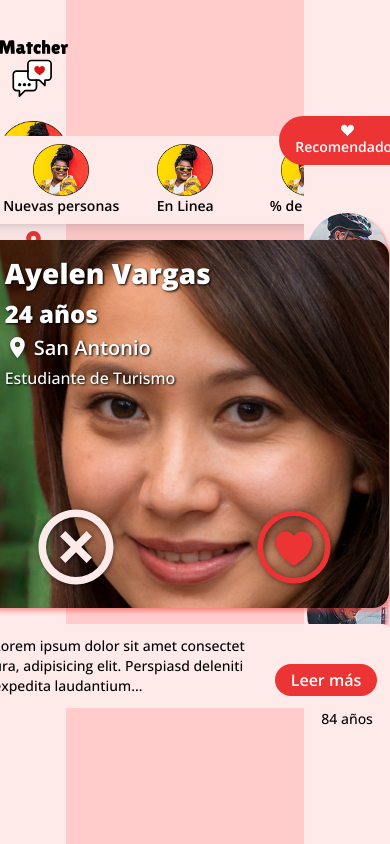
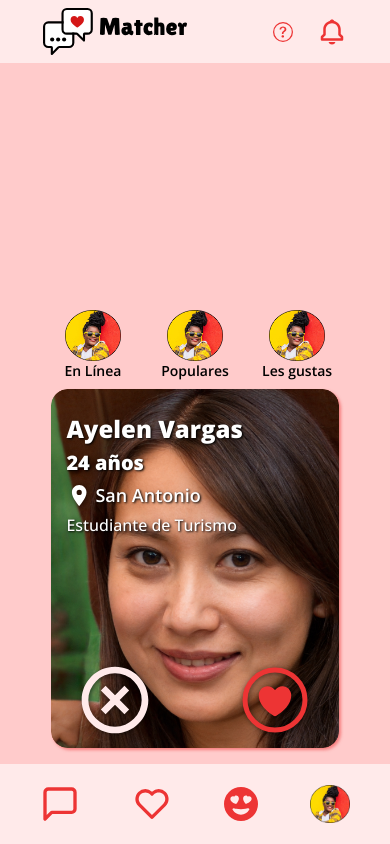
Before and after one commit to No-Country/C8-G49, a React (Create React App) app in the folder frontend/: page /feed in a window 390 px wide. Built offline with nearby package versions, Linux system fonts and the light colour scheme.

Commit message:
mockup full responsive

```diff
--- a/frontend/src/App.css
+++ b/frontend/src/App.css
@@ -46,11 +46,11 @@ body {
 
 	.recommendedContainer {
 		width: 20%;
-		gap: 0.75rem;
 	}
 
 	.recommendedImgContainer {
 		gap: 0.5rem;
+		margin-top: 1.1rem;
 	}
 
 	/*** component clases ***/
@@ -66,7 +66,7 @@ body {
 	/*** utility clases ***/
 
 	.cardShadow {
-		filter: drop-shadow(0.2rem 0.2rem 0.15rem rgb(237, 52, 52, 0.5));
+		filter: drop-shadow(0.15rem 0.15rem 0.1rem rgb(237, 52, 52, 0.5));
 	}
 
 	.textShadow {
@@ -78,7 +78,7 @@ body {
 	}
 
 	.imgShadow {
-		filter: drop-shadow(0.15rem 0.15rem 0.1rem rgb(237, 52, 52, 0.5));
+		filter: drop-shadow(0.12rem 0.12rem 0.12rem rgb(237, 52, 52, 0.5));
 	}
 
 	.textShadowRed {
@@ -99,11 +99,11 @@ body {
 
 		.recommendedContainer {
             width: 22%;
-			gap: 3rem;
         }
 
 		.recommendedImgContainer {
 			gap: 1.5rem;
+			margin-top: 2rem;
 		}
 
 		.sideBarImg {
@@ -115,18 +115,10 @@ body {
 		}
     }
 
-/* 	@media only screen and (max-width: 750px) {
-
-		.sideBarContainer {
-            width: 20%;
-        }
+	@media only screen and (max-width: 767px) {
 
 		.swiperContainer {
-            width: 55%;
+            width: 100%;
         }
-
-		.recommendedContainer {
-            width: 25%;
-        }
-    } */
+    }
 }
--- a/frontend/src/components/Recommended.tsx
+++ b/frontend/src/components/Recommended.tsx
@@ -3,7 +3,7 @@ import { BsFillSuitHeartFill } from 'react-icons/bs';
 
 function Recommended() {
     return (
-        <div className='recommendedContainer bg-[#FFEAEA] flex flex-col items-center justify-center'>
+        <div className='flex flex-col items-center justify-center h-full'>
             <div className="flex flex-col justify-center items-center px-4 py-2 rounded-full bg-[#ed3434]">
                 <BsFillSuitHeartFill color="#fff" size={13} />
                 <h2 className='text-white font-semibold text-sm'>Recomendados</h2>
--- a/frontend/src/components/SideBar.tsx
+++ b/frontend/src/components/SideBar.tsx
@@ -8,7 +8,7 @@ import { Link } from 'react-router-dom';
 
 function SideBar() {
     return (
-        <div className='sideBarContainer flex flex-col items-center py-10 bg-[#FFEAEA]'>
+        <div className='flex flex-col items-center py-10 bg-[#FFEAEA] h-full'>
             <div className="flex flex-col gap-4 items-center">
             <Link to="/">
                 <img src={logo} alt="Matcher logo" className='w-20 block' loading='lazy' />
@@ -33,7 +33,9 @@ function SideBar() {
                     <FiMessageSquare size={40} color="#ed3434" className="cursor-pointer" />
                 </Link>
             </div>
-            <BsQuestionCircle size={30} color="#ed3434" className="mt-10 cursor-pointer" />
+            <Link to="/">
+                <BsQuestionCircle size={30} color="#ed3434" className="mt-10 cursor-pointer" />
+            </Link>
         </div>
     )
 
--- a/frontend/src/components/index.ts
+++ b/frontend/src/components/index.ts
@@ -3,3 +3,5 @@ export { default as SideBar } from './SideBar';
 export { default as Recommended } from './Recommended';
 export { default as SwiperCard } from './swiperComponents/SwiperCard';
 export { default as SwiperFilters } from './swiperComponents/SwiperFilters';
+export { default as MobileNav } from './mobileComponents/mobileNav/MobileNav';
+export { default as MobileFooter } from './mobileComponents/mobileFooter/MobileFooter';
--- /dev/null
+++ b/frontend/src/components/mobileComponents/mobileFooter/MobileFooter.tsx
@@ -0,0 +1,24 @@
+import profile from '../../../assets/sidebar-profile.png';
+import { BiHeart } from 'react-icons/bi';
+import { FiMessageSquare } from 'react-icons/fi';
+import { BsFillEmojiHeartEyesFill } from 'react-icons/bs';
+import { Link } from 'react-router-dom';
+
+const MobileFooter = () => {
+    return (
+        <div className='w-full flex items-center justify-between bg-[#FFEAEA] px-10 py-5 sm:px-44 mt-4'>
+            <Link to="/">
+                <FiMessageSquare size={40} color="#ed3434" className="cursor-pointer" />
+            </Link>
+            <Link to="/">
+                <BiHeart size={40} color="#ed3434" className="cursor-pointer" />
+            </Link>
+            <Link to="/">
+                <BsFillEmojiHeartEyesFill size={34} color="#ed3434" className="cursor-pointer" />
+            </Link>
+            <img src={profile} alt="foto de perfil" className="w-10" />
+        </div>
+    )
+}
+
+export default MobileFooter;
--- /dev/null
+++ b/frontend/src/components/mobileComponents/mobileNav/MobileNav.tsx
@@ -0,0 +1,22 @@
+import logo from '../../../assets/logoRegister.svg';
+import { BiBell } from 'react-icons/bi';
+import { BsQuestionCircle } from 'react-icons/bs';
+import { Link } from 'react-router-dom';
+
+const MobileNav = () => {
+    return (
+        <div className='w-full flex items-center justify-around sm:justify-between sm:px-44 bg-[#FFEAEA] py-2'>
+            <img src={logo} alt="Matcher logo" className=' w-36' />
+            <div className="flex items-center justify-center gap-6 sm:gap-8">
+                <Link to="/">
+                    <BsQuestionCircle size={20} color="#ed3434" className="cursor-pointer" />
+                </Link>
+                <Link to="/">
+                    <BiBell size={30} color="#ed3434" className="cursor-pointer" />
+                </Link>
+            </div>
+        </div>
+    )
+}
+
+export default MobileNav;
--- a/frontend/src/components/swiperComponents/SwiperCard.tsx
+++ b/frontend/src/components/swiperComponents/SwiperCard.tsx
@@ -5,33 +5,33 @@ import { IoHeartCircleOutline } from 'react-icons/io5';
 
 function SwiperCard() {
     return (
-        <div className='flex flex-col items-center justify-center gap-4 mt-4 z-10'>
+        <div className='flex flex-col items-center justify-center gap-4 md:mt-4 z-10'>
             <div className="relative flex flex-col items-center justify-center">
-                <img src={image} alt="imagen subida a Matcher" className='h-[23rem] w-[25.5rem] object-cover rounded-2xl
-                cardShadow block' loading='lazy' />
-                <div className="absolute top-3 left-[31%] -translate-x-1/2 text-white">
+                <img src={image} alt="imagen subida a Matcher" className='w-72 md:h-[23rem] md:w-[25.5rem]
+                object-cover rounded-2xl cardShadow block' loading='lazy' />
+                <div className="absolute top-6 left-[36%] md:left-[31%] -translate-x-1/2 text-white">
                     <div className="flex flex-col items-start gap-1">
-                        <h1 className='textShadow font-extrabold text-[1.75rem]'>Ayelen Vargas</h1>
-                        <h3 className='textShadow font-extrabold text-2xl'>24 años</h3>
+                        <h1 className='textShadow font-extrabold text-2xl md:text-[1.75rem]'>Ayelen Vargas</h1>
+                        <h3 className='textShadow font-extrabold text-xl md:text-2xl'>24 años</h3>
                         <div className="flex gap-1 items-center justify-center">
                             <MdPlace className='iconShadow' size={25} />
-                            <p className='textShadow font-semibold text-xl'>San Antonio</p>
+                            <p className='textShadow font-semibold text-lg md:text-xl'>San Antonio</p>
                         </div>
-                        <p className='textShadow font-medium'>Estudiante de Turismo</p>
+                        <p className='textShadow font-medium md:text-base'>Estudiante de Turismo</p>
                     </div>
                 </div>
-                <div className="absolute bottom-4">
-                    <div className="flex gap-32 justify-center items-center">
+                <div className="absolute bottom-2 md:bottom-4">
+                    <div className="flex gap-20 md:gap-32 justify-center items-center">
                         <button>
-                            <RiCloseCircleLine color='#FFEAEA' size={90} className="iconShadow" />
+                            <RiCloseCircleLine color='#FFEAEA' size={80} className="iconShadow" />
                         </button>
                         <button>
-                            <IoHeartCircleOutline color='#ed3434' size={90} className="iconShadow" />
+                            <IoHeartCircleOutline color='#ed3434' size={80} className="iconShadow" />
                         </button>
                     </div>
                 </div>
             </div>
-            <div className="w-[25.5rem] bg-[#FFEAEA] rounded-md flex justify-center items-end gap-2 p-3">
+            <div className="w-[25.5rem] bg-[#FFEAEA] rounded-md hidden md:flex justify-center items-end gap-2 p-3">
                 <p className='text-sm font-medium'>
                     Lorem ipsum dolor sit amet consectet ura, adipisicing elit. Perspiasd deleniti
                     expedita laudantium...
--- a/frontend/src/components/swiperComponents/SwiperFilters.tsx
+++ b/frontend/src/components/swiperComponents/SwiperFilters.tsx
@@ -2,19 +2,20 @@ import profile from '../../assets/sidebar-profile.png';
 
 function SwiperFilters() {
     return (
-        <div className="flex justify-around items-center bg-[#FFEAEA] w-[25.5rem] rounded-md shadow-lg">
-            <div className='py-2 grid grid-cols-3 gap-2'>
+        <div className="flex justify-around items-center md:bg-[#FFEAEA] md:w-[25.5rem] md:rounded-md
+        md:shadow-lg mt-2 md:mt-0">
+            <div className='py-2 grid grid-cols-3 gap-8 md:gap-14'>
                 <div className="flex flex-col items-center justify-center cursor-pointer">
                     <img src={profile} alt="foto de perfil" className='w-14 block' loading='lazy' />
-                    <p className='font-semibold text-sm'>Nuevas personas</p>
+                    <p className='font-semibold text-sm'>En Línea</p>
                 </div>
                 <div className="flex flex-col items-center justify-center cursor-pointer">
                     <img src={profile} alt="foto de perfil" className='w-14 block' loading='lazy' />
-                    <p className='font-semibold text-sm'>En Linea</p>
+                    <p className='font-semibold text-sm'>Populares</p>
                 </div>
                 <div className="flex flex-col items-center justify-center cursor-pointer">
                     <img src={profile} alt="foto de perfil" className='w-14 block' loading='lazy' />
-                    <p className='font-semibold text-sm'>% de match</p>
+                    <p className='font-semibold text-sm'>Les gustas</p>
                 </div>
             </div>
         </div>
--- a/frontend/src/pages/Feed.tsx
+++ b/frontend/src/pages/Feed.tsx
@@ -1,14 +1,24 @@
-import { SideBar, SwiperCard, SwiperFilters, Recommended } from './../components/';
+import { SideBar, SwiperCard, SwiperFilters, Recommended, MobileNav, MobileFooter } from './../components/';
 
 function Feed() {
     return (
-    <div className="flex h-screen w-screen bg-[#ffcbcb]">
-        <SideBar />
-        <div className="swiperContainer flex flex-col items-center justify-center">
+    <div className="flex flex-col-reverse md:flex md:flex-row h-screen w-screen bg-[#ffcbcb] relative">
+        <div className="sideBarContainer md:block hidden">
+            <SideBar />
+        </div>
+        <div className='md:hidden block'>
+            <MobileFooter/>
+        </div>
+        <div className="swiperContainer flex flex-col items-center justify-center relative">
             <SwiperFilters />
             <SwiperCard />
         </div>
-        <Recommended />
+        <div className="recommendedContainer md:block bg-[#FFEAEA] hidden">
+            <Recommended />
+        </div>
+        <div className='md:hidden block absolute top-0 w-screen'>
+            <MobileNav/>
+        </div>
     </div>
     )
 }
```
